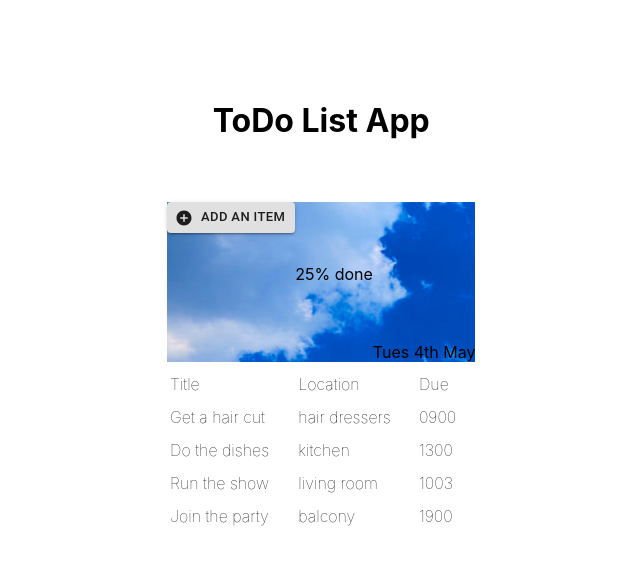
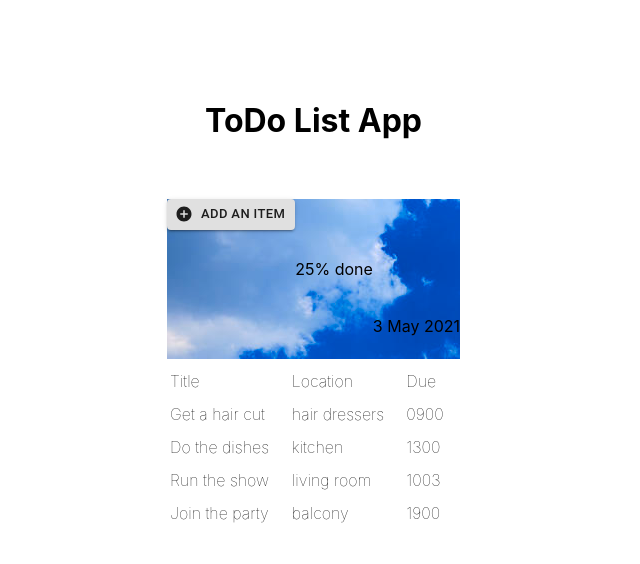
Before and after one commit to indisaurusrex/todo-react, a React (Create React App) app: page / in a window 1280 px wide. Shown: the top 564 px of the page, without its empty margins (345-985 px from the left). Built offline with nearby package versions, Linux system fonts and the light colour scheme.

Commit message:
Date in header now uses moment and todays date instead of static text

```diff
--- a/package.json
+++ b/package.json
@@ -9,9 +9,11 @@
     "@testing-library/react": "^11.1.0",
     "@testing-library/user-event": "^12.1.10",
     "material-ui": "^0.20.2",
+    "moment": "^2.29.1",
     "react": "^17.0.2",
     "react-dom": "^17.0.2",
     "react-icons": "^4.2.0",
+    "react-moment": "^1.1.1",
     "react-scripts": "4.0.3",
     "web-vitals": "^1.0.1"
   },
--- a/src/App.js
+++ b/src/App.js
@@ -3,6 +3,7 @@ import React from "react";
 import sun from "./sunandclouds.jpeg";
 import Button from "@material-ui/core/Button";
 import AddCircleIcon from "@material-ui/icons/AddCircle";
+import Moment from "react-moment";
 
 let todos = [
   {
@@ -58,6 +59,7 @@ class Progress extends React.Component {
       if (item.done === true) {
         doneCount += 1;
       }
+      return doneCount;
     });
 
     let donePercent = (doneCount / this.props.items.length) * 100;
@@ -74,7 +76,7 @@ class Date extends React.Component {
   render() {
     return (
       <div id="date-in-header" className="flex-item">
-        <p>Tues 4th May</p>
+        <Moment date={new Date()} format={"d MMMM YYYY"}/>
       </div>
     );
   }
```
Also changed, not shown: 1 other file (tests, documents, lock files or other folders).
